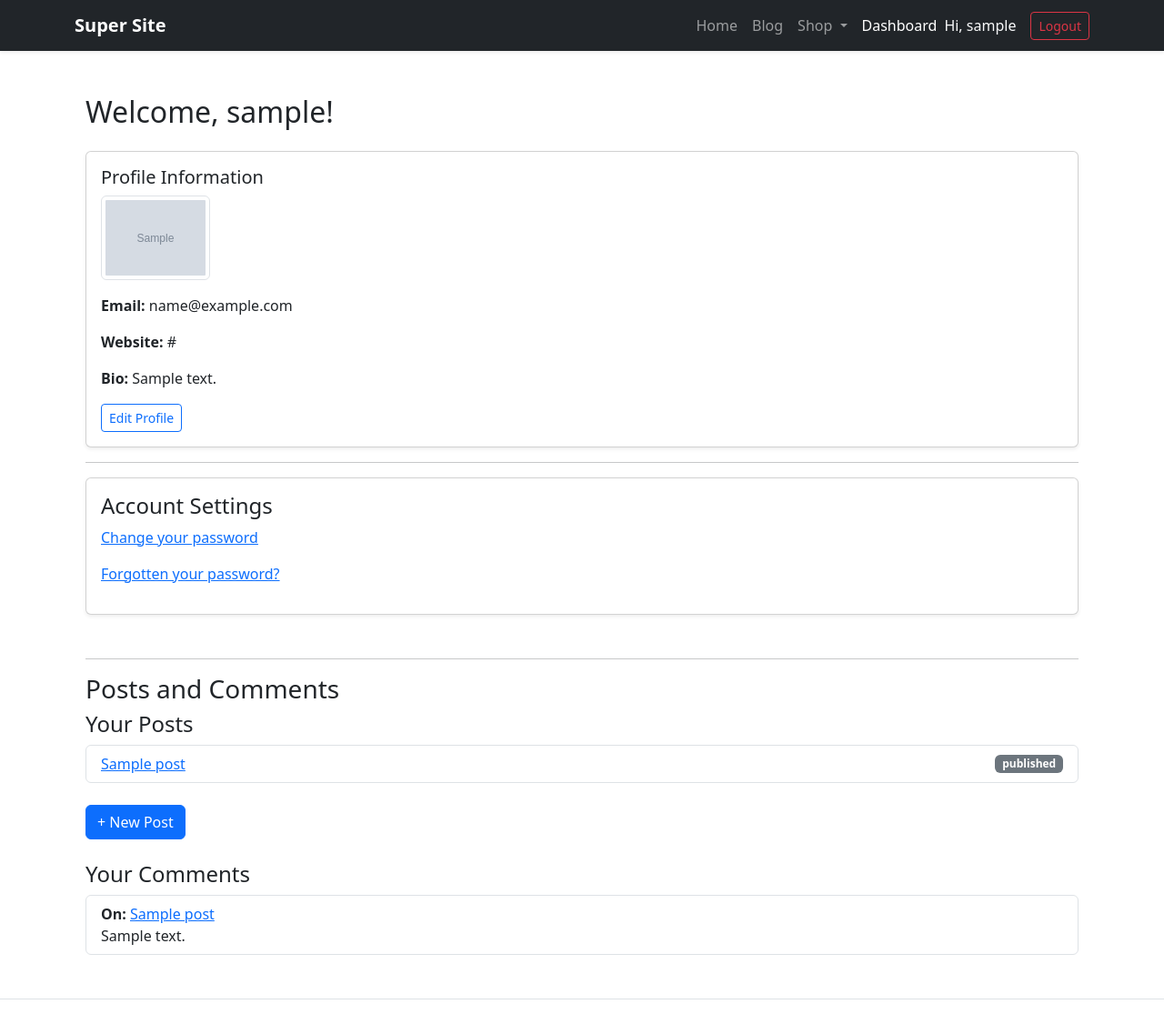
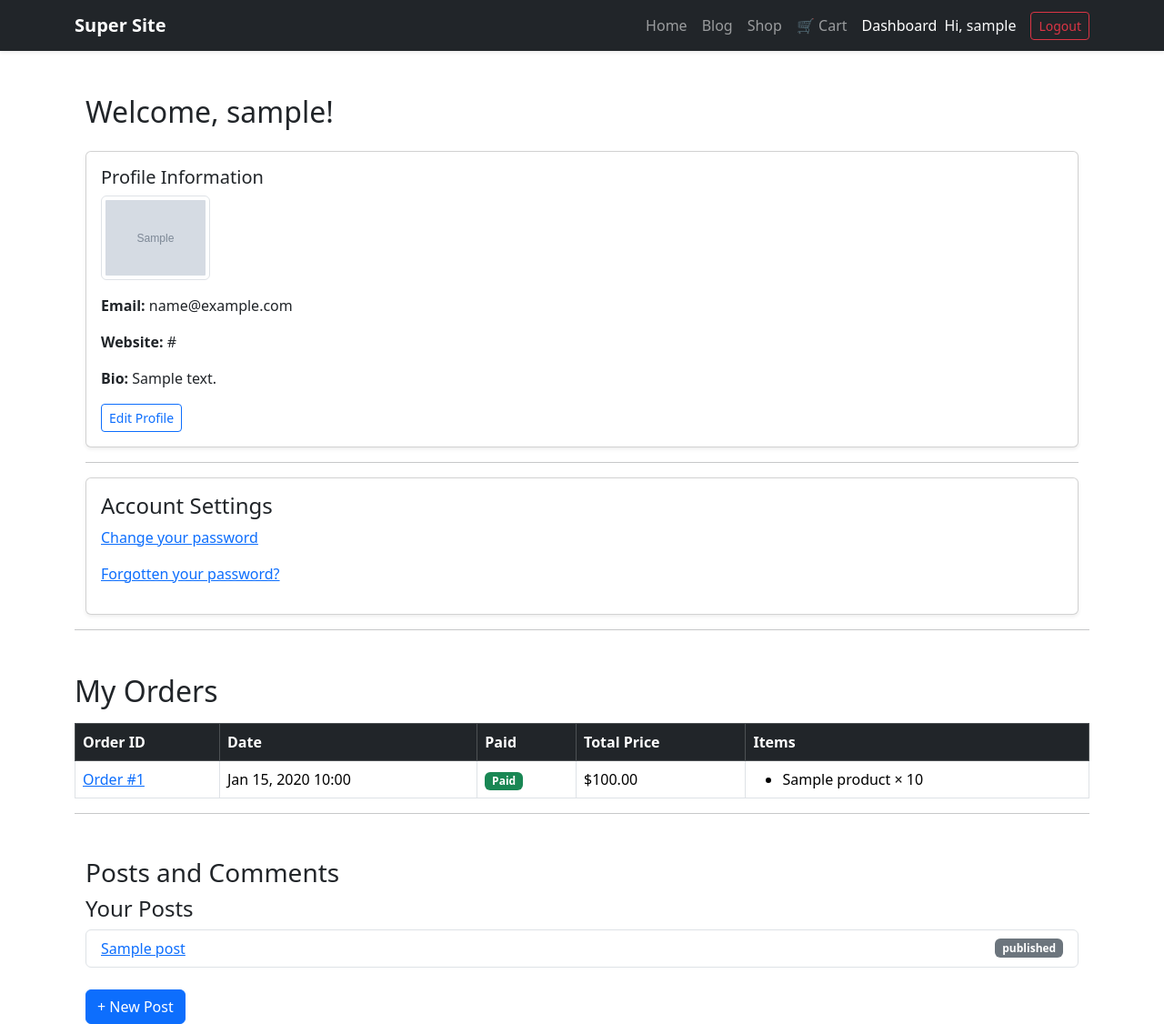
Before and after one commit to pouya-mhb/Django-Practice, a Django app: page /dashboard/ in a window 1280 px wide. Shown: the top 1126 px of the page at 91% size. Run offline with Django 5.2, Linux system fonts and the light colour scheme; a user stored in the database is signed in; tables that the repository leaves empty hold one stand-in row (values such as "Sample post"); grey boxes marked "Sample" are stand-in pictures.

Commit message:
Implement Cart and Orders

```diff
--- a/backend/Templates/base.html
+++ b/backend/Templates/base.html
@@ -30,26 +30,17 @@
                         <a class="nav-link {% if 'blog' in request.resolver_match.namespace %}active{% endif %}"
                             href="{% url 'blog:post_list' %}">Blog</a>
                     </li>
-
-                    <li class="nav-item dropdown">
-                        <a class="nav-link dropdown-toggle {% if 'shop' in request.resolver_match.namespace %}active{% endif %}"
-                            href="#" id="shopDropdown" role="button" data-bs-toggle="dropdown" aria-expanded="false">
+                    <li class="nav-item">
+                        <a class="nav-link {% if 'shop' in request.resolver_match.namespace %}active{% endif %}"
+                            href="{% url 'shop:home' %}">
                             Shop
                         </a>
-                        <ul class="dropdown-menu dropdown-menu-dark" aria-labelledby="shopDropdown">
-                            <li><a class="dropdown-item" href="{% url 'shop:product_list' %}">All Products</a></li>
-                            {% comment %}
-                            If you have categories passed globally (via context processor), you can list them here
-                            dynamically:
-                            {% for category in categories %}
-                            <li><a class="dropdown-item"
-                                    href="{% url 'shop:product_list' %}?category={{ category.slug }}">{{ category.name
-                                    }}</a></li>
-                            {% endfor %}
-                            {% endcomment %}
-                        </ul>
                     </li>
-
+                    <li class="nav-item">
+                        <a class="nav-link" href="{% url 'shop:cart_detail' %}">
+                            🛒 Cart
+                        </a>
+                    </li>
                     {% if user.is_authenticated %}
                     <li class="nav-item">
                         <a class="nav-link {% if request.resolver_match.url_name == 'dashboard' %}active{% endif %}"
--- a/backend/Templates/dashboard.html
+++ b/backend/Templates/dashboard.html
@@ -27,11 +27,55 @@
         </div>
     </div>
 </div>
+<hr>
+<div>
+    <h2 class="mt-5">My Orders</h2>
+
+    {% if orders %}
+    <table class="table table-bordered mt-3">
+        <thead class="table-dark">
+            <tr>
+                <th>Order ID</th>
+                <th>Date</th>
+                <th>Paid</th>
+                <th>Total Price</th>
+                <th>Items</th>
+            </tr>
+        </thead>
+        <tbody>
+            {% for order in orders %}
+            <tr>
+                <td>
+                    <a href="{% url 'shop:order_detail' order.id %}">
+                        Order #{{ order.id }}
+                    </a>
+                </td>
+                <td>{{ order.created|date:"M d, Y H:i" }}</td>
+                <td>
+                    {% if order.paid %}
+                    <span class="badge bg-success">Paid</span>
+                    {% else %}
+                    <span class="badge bg-warning text-dark">Pending</span>
+                    {% endif %}
+                </td>
+                <td>${{ order.get_total_price }}</td>
+                <td>
+                    <ul class="mb-0">
+                        {% for item in order.items.all %}
+                        <li>{{ item.product.name }} × {{ item.quantity }}</li>
+                        {% endfor %}
+                    </ul>
+                </td>
+            </tr>
+            {% endfor %}
+        </tbody>
+    </table>
+    {% else %}
+    <p class="mt-3">You don’t have any orders yet. <a href="{% url 'shop:product_list' %}">Start shopping!</a></p>
+    {% endif %}
+</div>
+<hr>
 <div class="container mt-5">
-    <div>
-
-        <hr>
-    </div>
     <h3>Posts and Comments</h3>
     <h4>Your Posts</h4>
     <ul class="list-group mb-4">
--- a/backend/Templates/shop/product_list.html
+++ b/backend/Templates/shop/product_list.html
@@ -13,6 +13,7 @@
                 <div class="card-body">
                     <h5 class="card-title">{{ product.name }}</h5>
                     <p class="card-text">{{ product.price }} $</p>
+                    <p class="card-text">{{ product.stock }} items remaining</p>
                     <a href="{% url 'shop:product_detail' product.slug %}" class="btn btn-primary">View</a>
                 </div>
             </div>
--- a/backend/backend/settings.py
+++ b/backend/backend/settings.py
@@ -43,6 +43,8 @@ INSTALLED_APPS = [
     "shop",
     "taggit",
 ]
+
+CART_SESSION_ID = "cart"
 
 MIDDLEWARE = [
     "django.middleware.security.SecurityMiddleware",
--- a/backend/core/views.py
+++ b/backend/core/views.py
@@ -6,6 +6,7 @@ from django.contrib import messages
 from django.contrib.auth.decorators import login_required
 from blog.models import Post, Comment
 from .models import UserProfile
+from shop.models import Order, OrderItem
 
 
 def home(request):
@@ -14,6 +15,9 @@ def home(request):
 
 @login_required
 def dashboard(request):
+    orders = Order.objects.filter(user=request.user).order_by(
+        "-created"
+    )  # latest first
     user_posts = Post.objects.filter(author=request.user)
     user_comments = Comment.objects.filter(user=request.user)
     profile = UserProfile.objects.get(user=request.user)
@@ -26,6 +30,7 @@ def dashboard(request):
             "posts": user_posts,
             "comments": user_comments,
             "avatar": avatar,
+            "orders": orders,
         },
     )
 
--- a/backend/shop/admin.py
+++ b/backend/shop/admin.py
@@ -1,5 +1,5 @@
 from django.contrib import admin
-from .models import Category, Product
+from .models import Category, Product, Order, OrderItem
 
 
 @admin.register(Category)
@@ -13,3 +13,7 @@ class ProductAdmin(admin.ModelAdmin):
     prepopulated_fields = {"slug": ("name",)}
     list_display = ("name", "category", "price", "stock", "created_at")
     list_filter = ("category",)
+
+
+admin.site.register(Order)
+admin.site.register(OrderItem)
--- a/backend/shop/models.py
+++ b/backend/shop/models.py
@@ -1,4 +1,5 @@
 from django.db import models
+from django.contrib.auth.models import User
 
 
 class Category(models.Model):
@@ -20,6 +21,7 @@ class Product(models.Model):
     slug = models.SlugField(max_length=220, unique=True)
     description = models.TextField(blank=True)
     price = models.DecimalField(max_digits=10, decimal_places=2)
+    available = models.BooleanField(default=False)
     stock = models.PositiveIntegerField(default=0)
     image = models.ImageField(upload_to="products/", blank=True, null=True)
     created_at = models.DateTimeField(auto_now_add=True)
@@ -27,3 +29,31 @@ class Product(models.Model):
 
     def __str__(self):
         return self.name
+
+
+class Order(models.Model):
+    user = models.ForeignKey(User, on_delete=models.CASCADE)
+    created = models.DateTimeField(auto_now_add=True)
+    updated = models.DateTimeField(auto_now=True)
+    paid = models.BooleanField(default=False)
+
+    def __str__(self):
+        return f"Order #{self.id}"
+
+    def get_total_price(self):
+        return sum(item.get_total_price() for item in self.items.all())
+
+
+class OrderItem(models.Model):
+    order = models.ForeignKey(Order, related_name="items", on_delete=models.CASCADE)
+    product = models.ForeignKey(
+        Product, related_name="order_items", on_delete=models.CASCADE
+    )
+    price = models.DecimalField(max_digits=10, decimal_places=2)
+    quantity = models.PositiveIntegerField(default=1)
+
+    def __str__(self):
+        return f"{self.quantity} × {self.product.name}"
+
+    def get_total_price(self):
+        return self.price * self.quantity
--- a/backend/shop/urls.py
+++ b/backend/shop/urls.py
@@ -4,6 +4,12 @@ from . import views
 app_name = "shop"
 
 urlpatterns = [
-    path("", views.product_list, name="product_list"),
-    path("<slug:slug>/", views.product_detail, name="product_detail"),
+    path("", views.home, name="home"),
+    path("products/", views.product_list, name="product_list"),
+    path("product/<slug:slug>/", views.product_detail, name="product_detail"),
+    path("cart/", views.cart_detail, name="cart_detail"),
+    path("cart/add/<int:product_id>/", views.cart_add, name="cart_add"),
+    path("cart/remove/<int:product_id>/", views.cart_remove, name="cart_remove"),
+    path("checkout/", views.checkout, name="checkout"),
+    path("orders/<int:order_id>/", views.order_detail, name="order_detail"),
 ]
```
Also changed, not shown: backend/Templates/shop/cart_detail.html (added, +37 -0 lines), backend/Templates/shop/home.html (added, +13 -0 lines), backend/Templates/shop/order_detail.html (added, +55 -0 lines), backend/Templates/shop/product_detail.html (+3 -6 lines), backend/shop/cart.py (added, +53 -0 lines), backend/shop/views.py (+90 -3 lines), backend/shop/migrations/0002_order_orderitem.py (added), backend/shop/migrations/0003_product_available.py (added).
